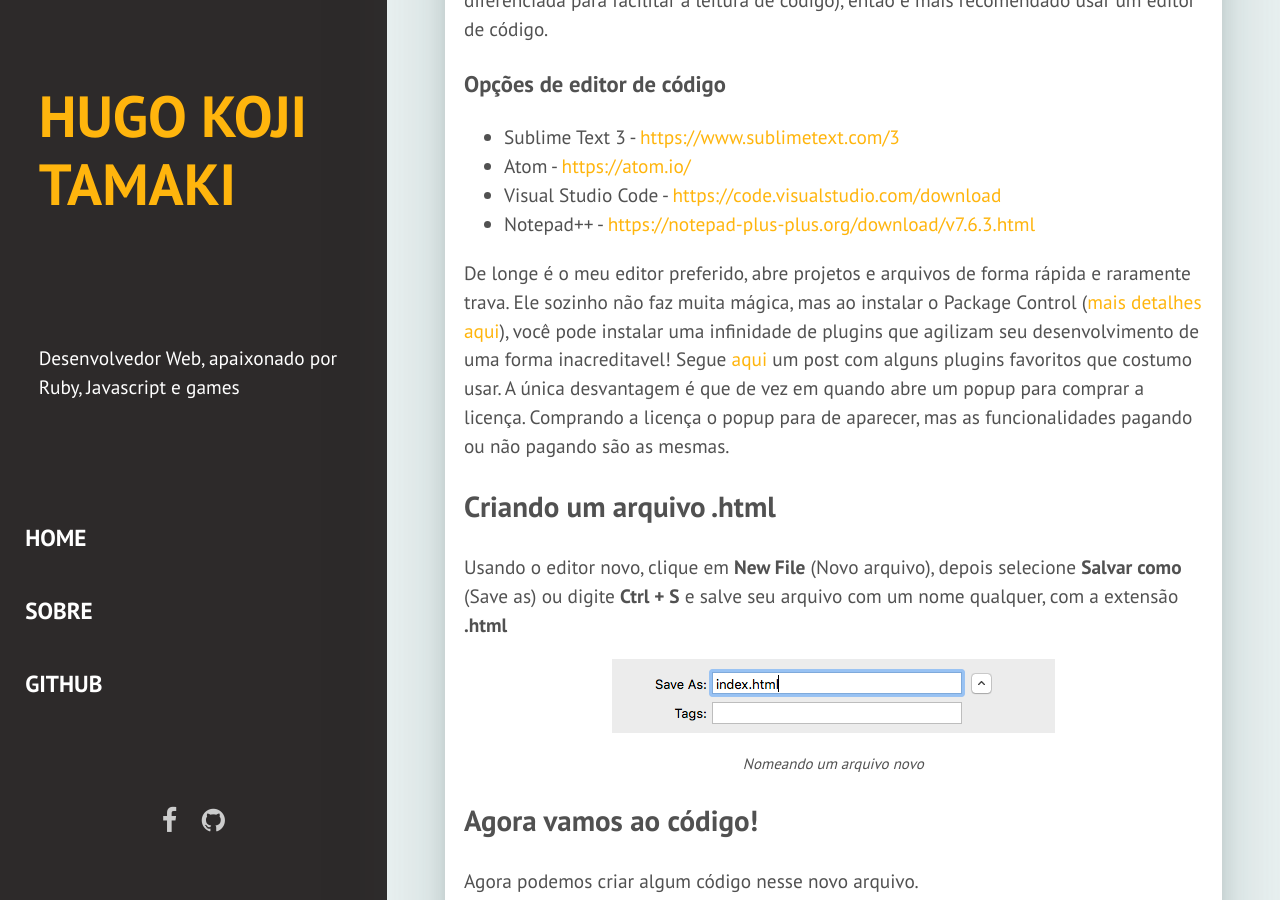
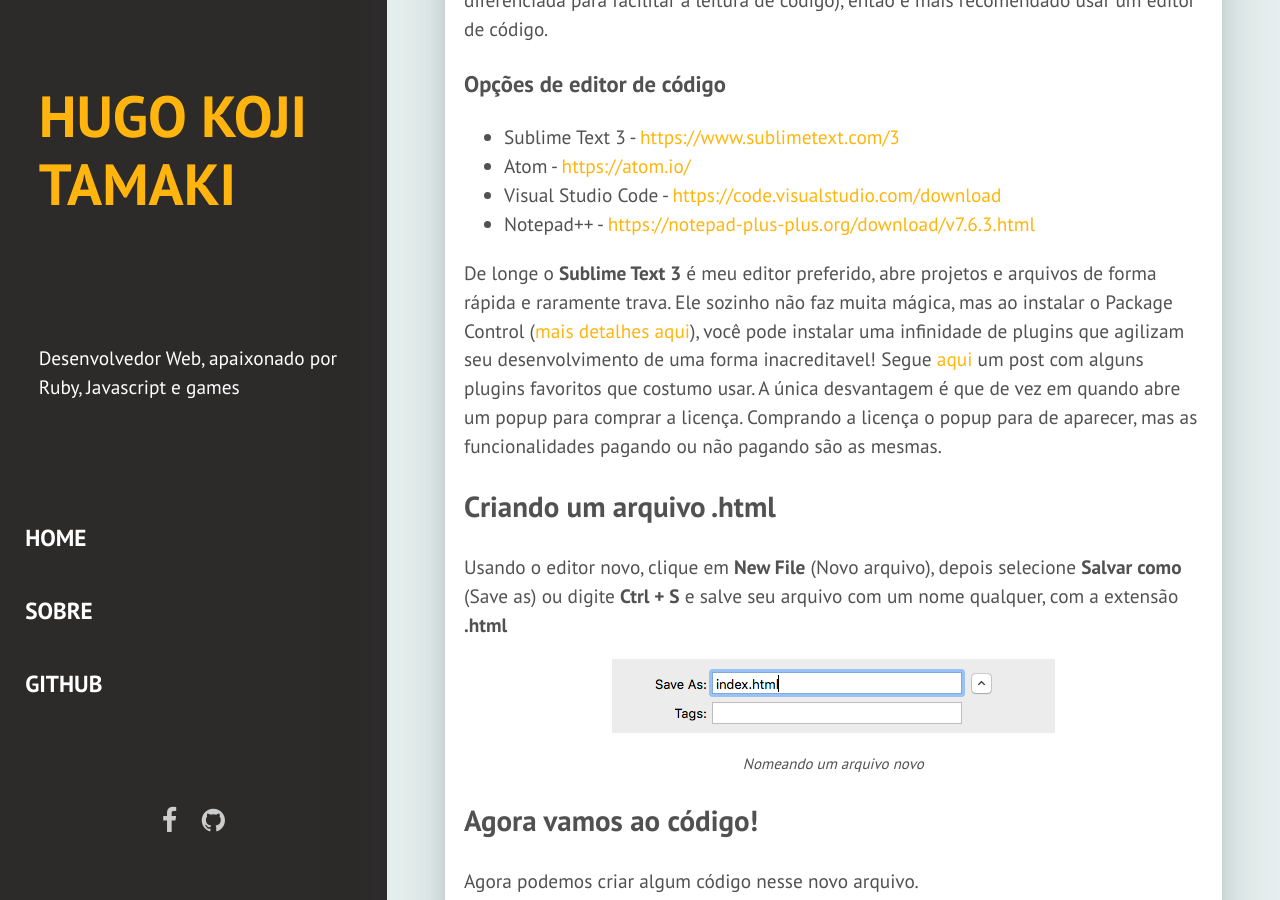
Before and after one commit to HugoTamaki/HugoTamaki.github.io, a Jekyll site: the page built from _posts/2019-02-02-iniciando-web-conceitos-basicos.markdown, in a window 1280 px wide and 900 px high, scrolled down 953 px. Built offline with Jekyll 4.4.1, drawn with Linux system fonts in a browser that asks for light colours; some web fonts are replaced.

Commit message:
Fixing post text

```diff
--- a/_posts/2019-02-02-iniciando-web-conceitos-basicos.markdown
+++ b/_posts/2019-02-02-iniciando-web-conceitos-basicos.markdown
@@ -34,7 +34,7 @@ published: true
 </ul>
 
 
-<p>De longe é o meu editor preferido, abre projetos e arquivos de forma rápida e raramente trava. Ele sozinho não faz muita mágica, mas ao instalar o Package Control (<a href="{{ "/instalando-package-control-sublime" | prepend: site.baseurl }}" target="_blank">mais detalhes aqui</a>), você pode instalar uma infinidade de plugins que agilizam seu desenvolvimento de uma forma inacreditavel! Segue <a href="{{ "/plugins-interessantes-sublime" | prepend: site.baseurl }}" target="_blank">aqui</a> um post com alguns plugins favoritos que costumo usar. A única desvantagem é que de vez em quando abre um popup para comprar a licença. Comprando a licença o popup para de aparecer, mas as funcionalidades pagando ou não pagando são as mesmas.</p>
+<p>De longe o <strong>Sublime Text 3</strong> é meu editor preferido, abre projetos e arquivos de forma rápida e raramente trava. Ele sozinho não faz muita mágica, mas ao instalar o Package Control (<a href="{{ "/instalando-package-control-sublime" | prepend: site.baseurl }}" target="_blank">mais detalhes aqui</a>), você pode instalar uma infinidade de plugins que agilizam seu desenvolvimento de uma forma inacreditavel! Segue <a href="{{ "/plugins-interessantes-sublime" | prepend: site.baseurl }}" target="_blank">aqui</a> um post com alguns plugins favoritos que costumo usar. A única desvantagem é que de vez em quando abre um popup para comprar a licença. Comprando a licença o popup para de aparecer, mas as funcionalidades pagando ou não pagando são as mesmas.</p>
 
 <h2>Criando um arquivo .html</h2>
 
```
